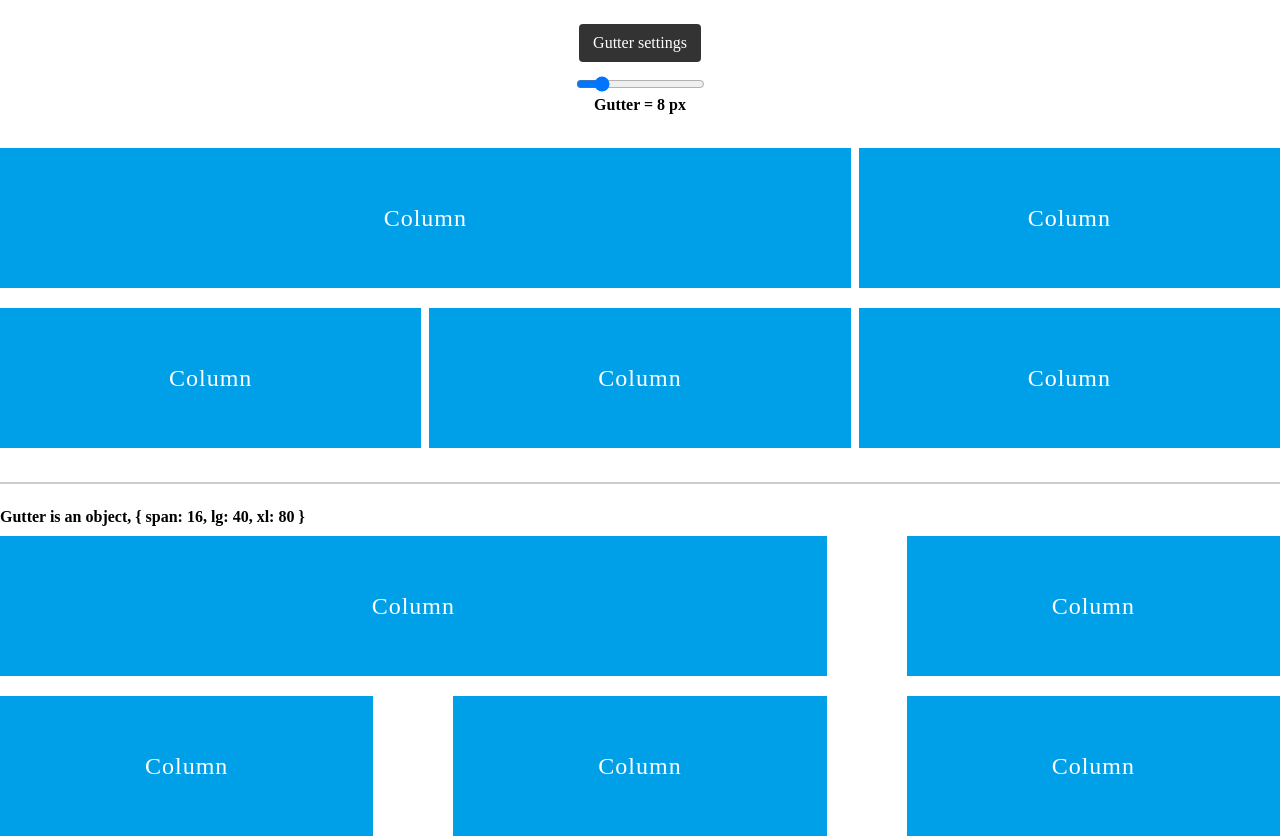
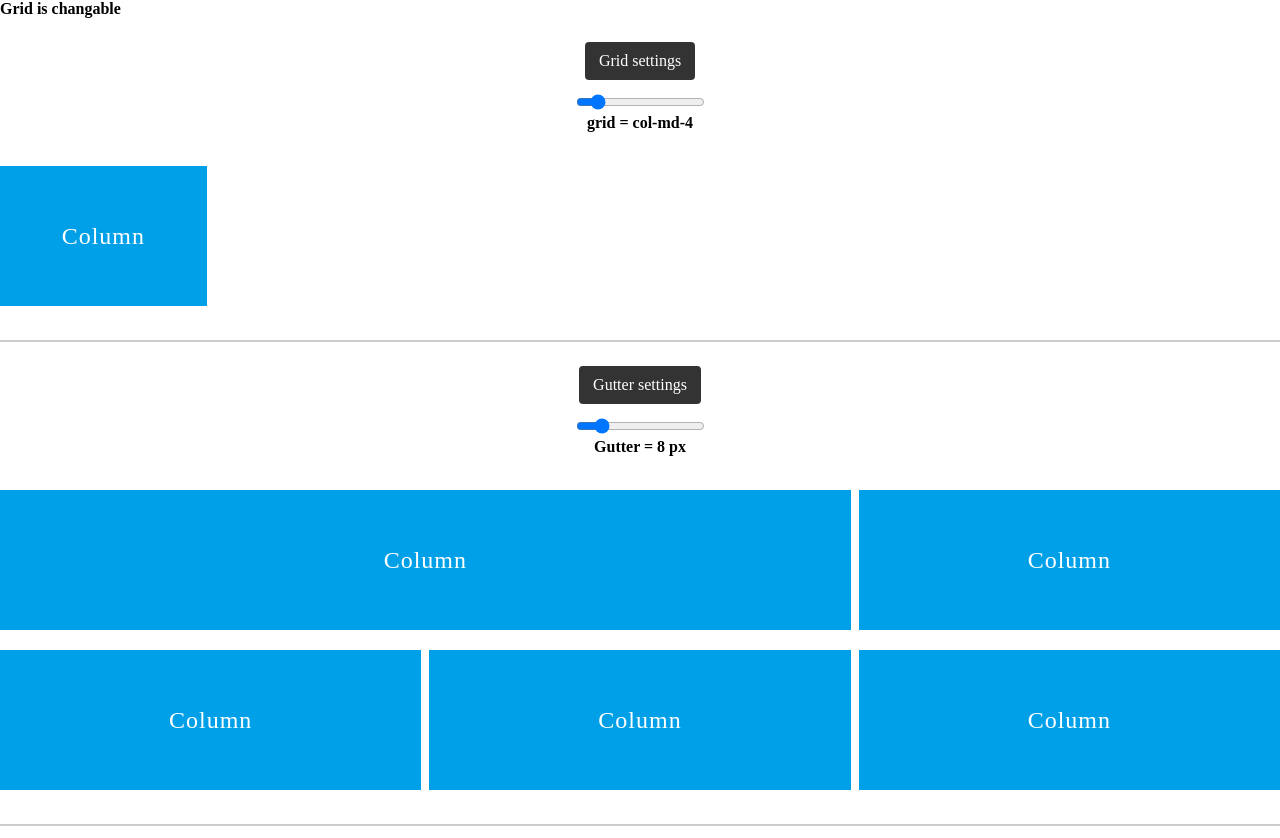
Before and after one commit to HelloQingGuo/ng-grid, an Angular app: page / in a window 1280 px wide. Shown: the top 838 px of the page. Built offline with nearby package versions, Linux system fonts and the light colour scheme.

Commit message:
grid is changable

```diff
--- a/src/app/app.component.html
+++ b/src/app/app.component.html
@@ -1,3 +1,17 @@
+<h4>Grid is changable</h4>
+<fieldset>
+    <legend>Grid settings</legend>
+    <input type="range" name="gutter" min="1" max="24" step="1" [(ngModel)]="grid" />
+    <h4>grid = col-md-{{grid}} </h4>
+</fieldset>
+<ng-grid-row [gutter]="toNumber(gutter_1)">
+    <ng-grid-col [md]="toNumber(grid)">
+        <div class="content">
+            <span>Column</span>
+        </div>
+    </ng-grid-col>
+</ng-grid-row>
+<hr class="divider" />
 <fieldset>
     <legend>Gutter settings</legend>
     <input type="range" name="gutter" min="0" max="48" step="8" [(ngModel)]="gutter_1" />
@@ -33,8 +47,7 @@
 </ng-grid-row>
 
 <hr class="divider" />
-<h4>Gutter is an object, {{ '{ ' }}span: 16, lg: 40, xl: 80 {{ ' }' }}
-</h4>
+<h4>Gutter is an object, {{ '{ ' }}span: 16, lg: 40, xl: 80 {{ ' }' }}</h4>
 <ng-grid-row [gutter]="gutter_2">
     <ng-grid-col [md]="16" [sm]="24">
         <div class="content">
--- a/src/app/app.component.ts
+++ b/src/app/app.component.ts
@@ -15,6 +15,7 @@ export class AppComponent {
     xl: 80
   };
 
+  grid = "4";
   toNumber(val: string): number {
     return Number(val);
   }
--- a/src/app/col/col.component.ts
+++ b/src/app/col/col.component.ts
@@ -7,7 +7,8 @@ import {
   ElementRef,
   Optional,
   Renderer2,
-  ViewEncapsulation
+  ViewEncapsulation,
+  OnChanges
 } from "@angular/core";
 import { RowComponent } from "../row/row.component";
 import { isNotNil } from "../util/check";
@@ -18,7 +19,7 @@ import { isNotNil } from "../util/check";
   styleUrls: ["./col.component.scss"],
   encapsulation: ViewEncapsulation.None
 })
-export class ColComponent implements OnInit {
+export class ColComponent implements OnInit, OnChanges {
   private el: HTMLElement;
   private prefixClass = "ng-grid-col";
 
@@ -57,7 +58,13 @@ export class ColComponent implements OnInit {
     this.el = this.elementRef.nativeElement;
   }
 
-  updateHostClass(): void {
+  updateHostClass(classMap: object): void {
+    Object.keys(this.classMap).forEach(prop => {
+      if (this.classMap[prop]) {
+        this.renderer.removeClass(this.el, prop);
+      }
+    });
+    this.classMap = classMap;
     Object.keys(this.classMap).forEach(prop => {
       if (this.classMap[prop]) {
         this.renderer.addClass(this.el, prop);
@@ -67,16 +74,21 @@ export class ColComponent implements OnInit {
 
   generateClassMap(): void {
     const listOfSize = ["span", "xs", "sm", "md", "lg", "xl"];
+    const classMap = {};
     listOfSize.forEach(size => {
-      this.classMap[`${this.prefixClass}-${size}-${this[size]}`] = isNotNil(
+      classMap[`${this.prefixClass}-${size}-${this[size]}`] = isNotNil(
         this[size]
       );
     });
 
-    this.updateHostClass();
+    this.updateHostClass(classMap);
   }
 
   ngOnInit() {
     this.generateClassMap();
   }
+
+  ngOnChanges() {
+    this.generateClassMap();
+  }
 }
```
Also changed, not shown: 3 other files (tests, documents, lock files or other folders).
